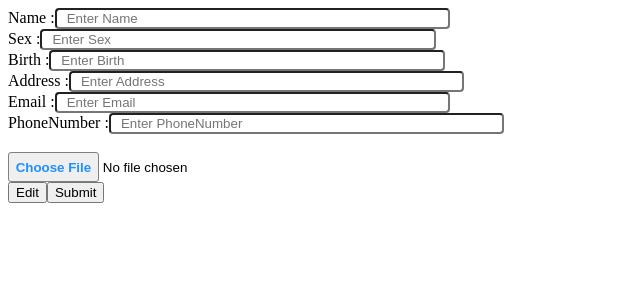
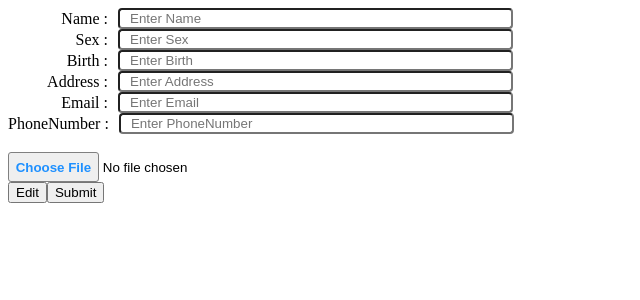
Before and after one commit to nthGH1030/CV-generator, a React (Create React App) app: page / in a window 1280 px wide. Shown: the top 300 px of the page, without its empty margins (0-640 px from the left). Built offline with nearby package versions, Linux system fonts and the light colour scheme.

Commit message:
aligned label with input box

```diff
--- a/src/components/Background.js
+++ b/src/components/Background.js
@@ -106,8 +106,9 @@ function EditBtn({handleEdit}) {
 function ProfileInfo({label, value, onChange, isEditing}) {
 
     return(
-        <>
-        {`${label} :`}
+        <div className = "profile-info">
+            <label className = "label">{`${label} :`} </label>
+
             <input
                 type = "text"
                 value = {value}
@@ -115,10 +116,9 @@ function ProfileInfo({label, value, onChange, isEditing}) {
                 placeholder = {`Enter ${label}`}
                 className = {`inputField`}
                 disabled = {!isEditing}
-
             />
             <br />
-        </>
+        </div>
     )
 }
 
--- a/src/styles.css
+++ b/src/styles.css
@@ -17,8 +17,20 @@ button:hover {
 
 }
 
+.label {
+  min-width: 100px;
+  text-align: right;
+  margin-right: 10px;
+}
+
+.profile-info {
+  display: flex;
+  align-items: center;
+}
+
 .profilePic {
   width: 30%;
+  text-align: left
 
 }
 
```
Lines whose indentation alone changed are shown as unchanged.
